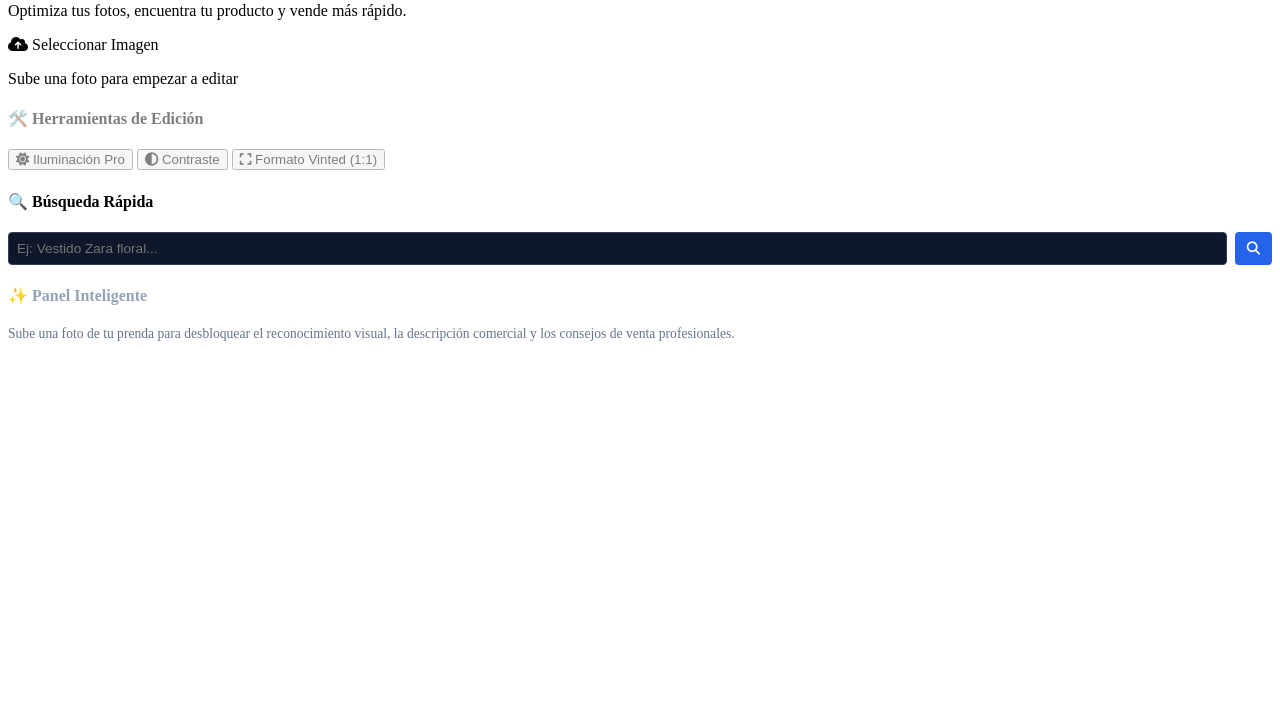
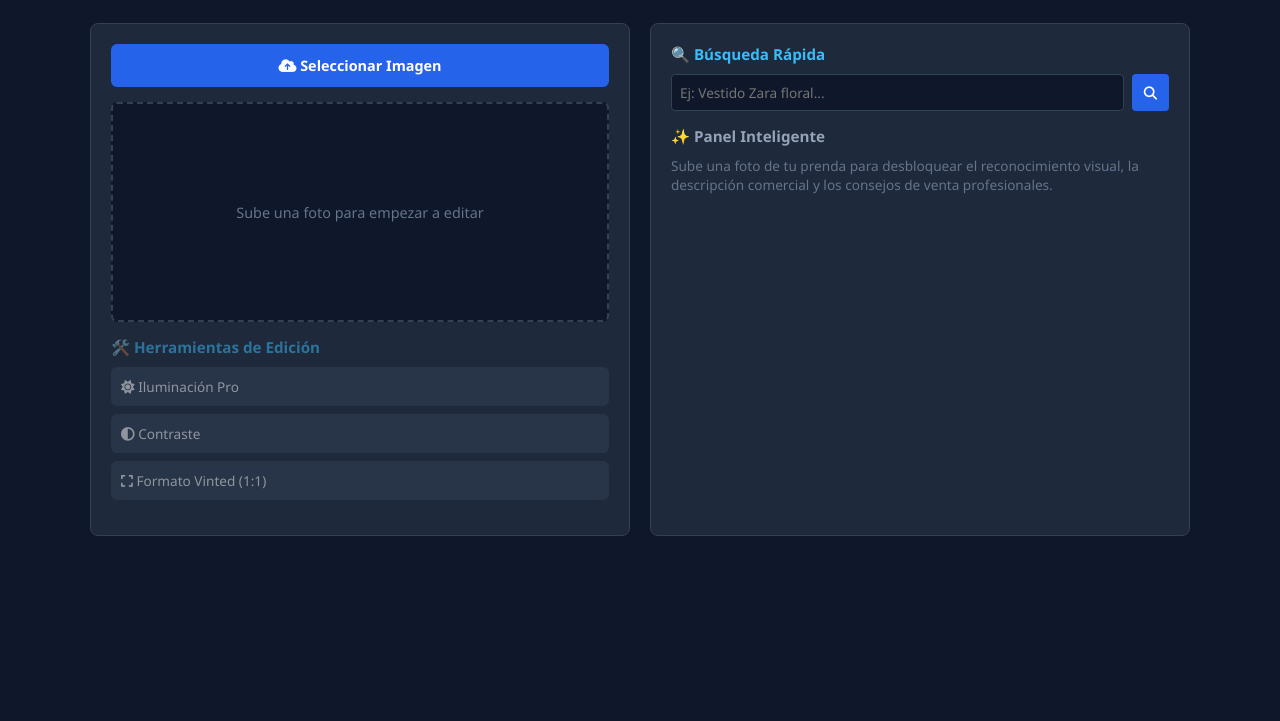
Before and after one commit to sibskb2025-ui/fotoideas, a plain HTML site: page index.html in a window 1280 px wide. Shown: the part 79-800 px from the top of the page. Drawn offline with Linux system fonts and the light colour scheme.

Commit message:
Refactor style.css for layout and styling updates

```diff
--- a/style.css
+++ b/style.css
@@ -1,66 +1,132 @@
-<!DOCTYPE html>
-<html lang="es">
-<head>
-    <meta charset="UTF-8">
-    <meta name="viewport" content="width=device-width, initial-scale=1.0">
-    <title>Photo Studio - Vinted & Wallapop</title>
-    <link rel="stylesheet" href="style.css">
-    <link rel="stylesheet" href="https://cdnjs.cloudflare.com/ajax/libs/font-awesome/6.4.0/css/all.min.css">
-</head>
-<body>
-    <div class="app-container">
-        <header>
-            <h1>📸 Photo Studio Vinted & Wallapop</h1>
-            <p>Optimiza tus fotos, encuentra tu producto y vende más rápido.</p>
-        </header>
+* {
+    box-sizing: border-box;
+    margin: 0;
+    padding: 0;
+    font-family: 'Segoe UI', Tahoma, Geneva, Verdana, sans-serif;
+}
 
-        <div class="main-content">
-            <!-- Panel Izquierdo: Carga y Edición de Imagen -->
-            <div class="editor-panel">
-                <div class="upload-box">
-                    <label for="imageInput" class="upload-btn">
-                        <i class="fa-solid fa-cloud-arrow-up"></i> Seleccionar Imagen
-                    </label>
-                    <input type="file" id="imageInput" accept="image/*" style="display: none;">
-                </div>
+body {
+    background-color: #0f172a;
+    color: #f8fafc;
+    padding: 20px;
+}
 
-                <div class="canvas-container">
-                    <p id="placeholderText">Sube una foto para empezar a editar</p>
-                    <canvas id="imageCanvas" style="display: none; max-width: 100%; height: auto;"></canvas>
-                </div>
+.app-container {
+    max-width: 1100px;
+    margin: 0 auto;
+}
 
-                <div id="toolsSection" class="tools-section" style="opacity: 0.5; pointer-events: none;">
-                    <h4>🛠️ Herramientas de Edición</h4>
-                    <div class="btn-grid">
-                        <button id="brightenBtn"><i class="fa-solid fa-sun"></i> Iluminación Pro</button>
-                        <button id="contrastBtn"><i class="fa-solid fa-circle-half-stroke"></i> Contraste</button>
-                        <button id="squareBtn"><i class="fa-solid fa-expand"></i> Formato Vinted (1:1)</button>
-                    </div>
-                </div>
+header {
+    text-align: center;
+    margin-bottom: 25px;
+}
 
-                <div id="exportSection" class="export-section" style="display: none;">
-                    <button id="downloadBtn" class="primary-btn"><i class="fa-solid fa-download"></i> Descargar Foto Optimizada</button>
-                </div>
-            </div>
+header h1 {
+    font-size: 1.5rem;
+    color: #38bdf8;
+    margin-bottom: 5px;
+}
 
-            <!-- Panel Derecho: Reconocimiento, Descripciones y Consejos -->
-            <div class="info-panel">
-                <div class="search-box-container" style="margin-bottom: 15px;">
-                    <h4>🔍 Búsqueda Rápida</h4>
-                    <div style="display: flex; gap: 8px; margin-top: 5px;">
-                        <input type="text" id="googleSearchInput" placeholder="Ej: Vestido Zara floral..." style="flex: 1; padding: 8px; background: #0f172a; color: white; border: 1px solid #334155; border-radius: 4px; font-size: 0.85rem;">
-                        <button id="googleSearchBtn" style="padding: 8px 12px; background: #2563eb; color: white; border: none; border-radius: 4px; cursor: pointer;"><i class="fa-solid fa-magnifying-glass"></i></button>
-                    </div>
-                </div>
+header p {
+    color: #94a3b8;
+    font-size: 0.9rem;
+}
 
-                <div id="recContent">
-                    <h4 style="color: #94a3b8;">✨ Panel Inteligente</h4>
-                    <p style="color: #64748b; font-size: 0.85rem; margin-top: 5px;">Sube una foto de tu prenda para desbloquear el reconocimiento visual, la descripción comercial y los consejos de venta profesionales.</p>
-                </div>
-            </div>
-        </div>
-    </div>
+.main-content {
+    display: grid;
+    grid-template-columns: 1fr 1fr;
+    gap: 20px;
+}
 
-    <script src="script.js"></script>
-</body>
-</html>
+@media (max-width: 768px) {
+    .main-content {
+        grid-template-columns: 1fr;
+    }
+}
+
+.editor-panel, .info-panel {
+    background: #1e293b;
+    border: 1px solid #334155;
+    border-radius: 8px;
+    padding: 20px;
+}
+
+.upload-box {
+    margin-bottom: 15px;
+}
+
+.upload-btn {
+    display: block;
+    background: #2563eb;
+    color: white;
+    text-align: center;
+    padding: 12px;
+    border-radius: 6px;
+    cursor: pointer;
+    font-weight: 600;
+    font-size: 0.9rem;
+    transition: background 0.2s;
+}
+
+.upload-btn:hover {
+    background: #1d4ed8;
+}
+
+.canvas-container {
+    background: #0f172a;
+    border: 2px dashed #334155;
+    border-radius: 6px;
+    min-height: 220px;
+    display: flex;
+    align-items: center;
+    justify-content: center;
+    margin-bottom: 15px;
+    overflow: hidden;
+    text-align: center;
+    padding: 10px;
+}
+
+#placeholderText {
+    color: #64748b;
+    font-size: 0.9rem;
+}
+
+.tools-section h4, .info-panel h4 {
+    font-size: 0.95rem;
+    color: #38bdf8;
+    margin-bottom: 10px;
+}
+
+.btn-grid {
+    display: grid;
+    grid-template-columns: 1fr;
+    gap: 8px;
+    margin-bottom: 15px;
+}
+
+.btn-grid button, .primary-btn {
+    background: #334155;
+    color: white;
+    border: none;
+    padding: 10px;
+    border-radius: 6px;
+    cursor: pointer;
+    font-size: 0.85rem;
+    text-align: left;
+    transition: background 0.2s;
+}
+
+.btn-grid button:hover {
+    background: #475569;
+}
+
+.primary-btn {
+    background: #059669;
+    width: 100%;
+    text-align: center;
+    font-weight: 600;
+}
+
+.primary-btn:hover {
+    background: #047857;
+}
```
